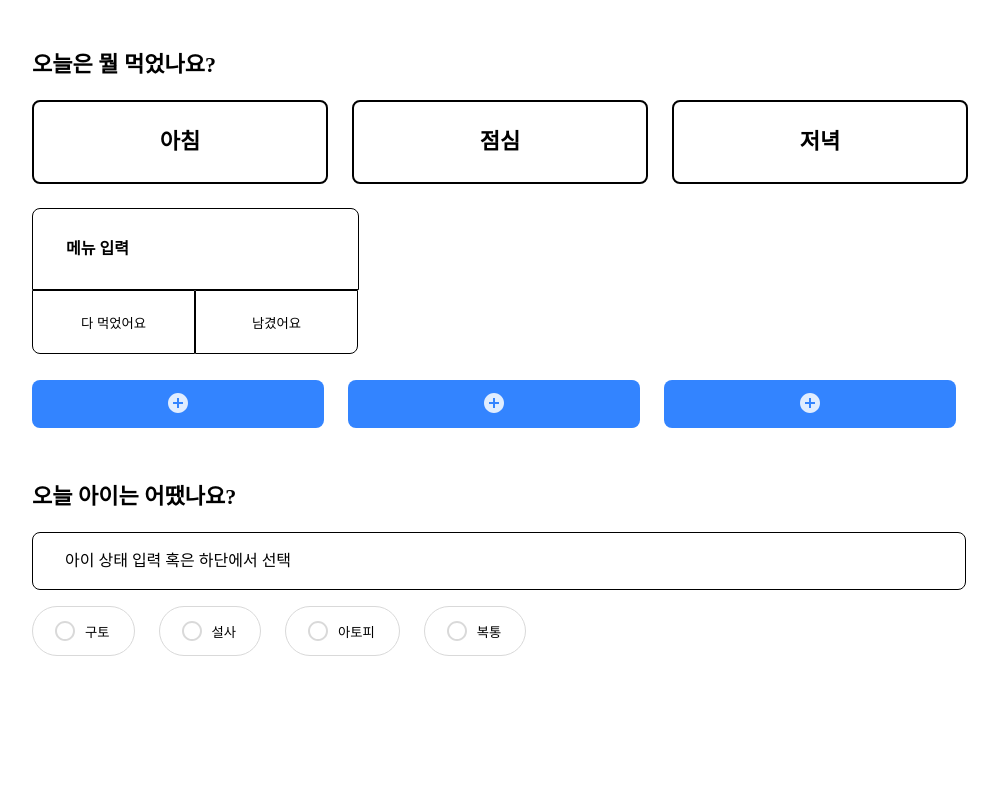
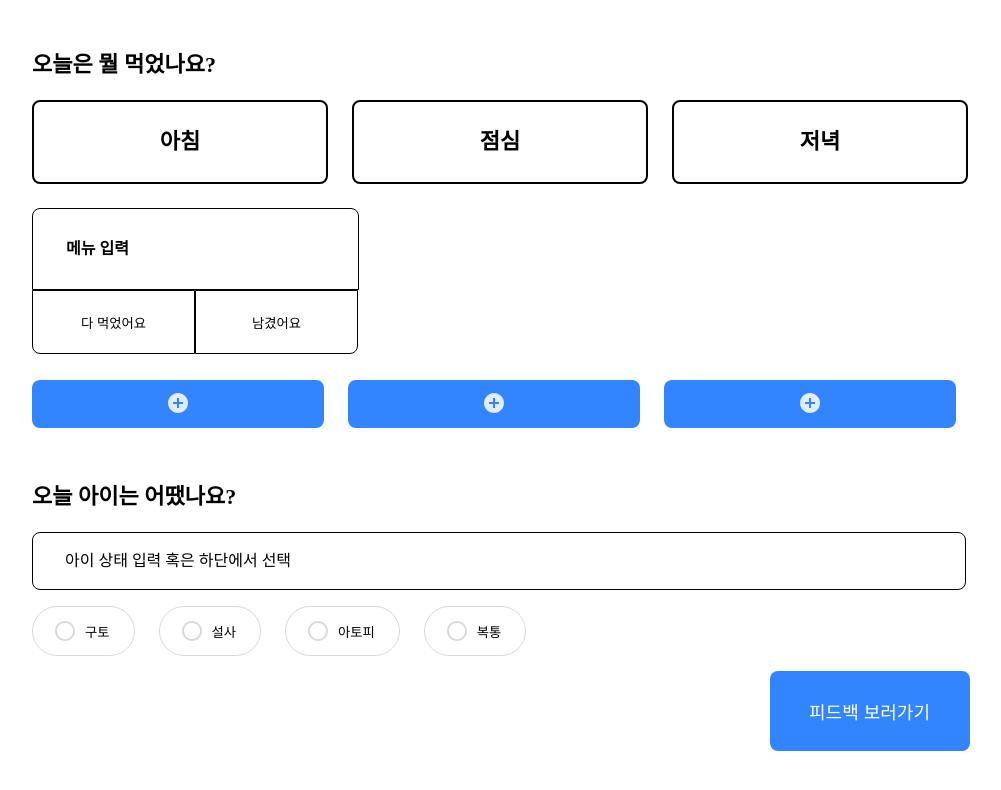
Before and after one commit to jisooooooooooo/Hackathon, a React (Create React App) app: page / in a window 1280 px wide. Shown: the part 236-1026 px from the top of the page, without its empty margins (128-1129 px from the left). Before the commit the page ends 990 px from the top, so only its background shows below. Built offline with nearby package versions, Linux system fonts and the light colour scheme.

Commit message:
Feat: 메인페이지 버튼 추가

```diff
--- a/src/Styles/MainPage.module.css
+++ b/src/Styles/MainPage.module.css
@@ -94,9 +94,21 @@
   border: 1px solid #d9d9d9;
   margin-right: 24px;
   margin-top: 16px;
-  margin-bottom: 98px;
+
   background-color: #fff;
 }
 .selectlisttitle {
   margin-left: 8px;
 }
+.fidback {
+  width: 200px;
+  height: 80px;
+  background-color: #3384ff;
+  border: none;
+  border-radius: 8px;
+  font-size: 18px;
+  color: white;
+  margin-left: 715px;
+  margin-top: 15px;
+  margin-bottom: 70px;
+}
--- a/src/pages/MainPage.js
+++ b/src/pages/MainPage.js
@@ -233,6 +233,7 @@ const MainPage = () => {
           <div className={styles.selectlisttitle}>복통</div>
         </button>
       </div>
+      <button className={styles.fidback}>피드백 보러가기</button>
     </div>
   );
 };
```
